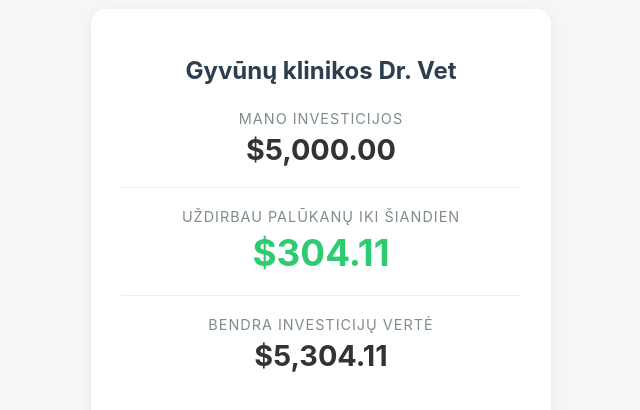
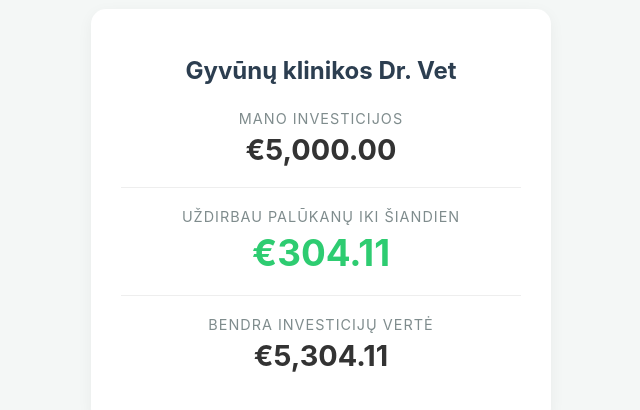
Before and after one commit to vacys-cloud/tracker, a plain HTML site: page index.html in a window 1280 px wide. Shown: the part 184-594 px from the top of the page, 319-959 px from the left. Drawn offline with Linux system fonts and the light colour scheme.

Commit message:
Update index.html

```diff
--- a/index.html
+++ b/index.html
@@ -91,9 +91,9 @@
         const totalValue = AMOUNT_INVESTED + interestEarned;
 
         // Display results formatted as currency
-        document.getElementById('initial-amount').innerText = new Intl.NumberFormat('en-US', { style: 'currency', currency: 'USD' }).format(AMOUNT_INVESTED);
-        document.getElementById('interest-earned').innerText = new Intl.NumberFormat('en-US', { style: 'currency', currency: 'USD' }).format(interestEarned);
-        document.getElementById('total-value').innerText = new Intl.NumberFormat('en-US', { style: 'currency', currency: 'USD' }).format(totalValue);
+        document.getElementById('initial-amount').innerText = new Intl.NumberFormat('en-US', { style: 'currency', currency: 'EUR' }).format(AMOUNT_INVESTED);
+        document.getElementById('interest-earned').innerText = new Intl.NumberFormat('en-US', { style: 'currency', currency: 'EUR' }).format(interestEarned);
+        document.getElementById('total-value').innerText = new Intl.NumberFormat('en-US', { style: 'currency', currency: 'EUR' }).format(totalValue);
     }
 
     // Run the calculation immediately
```
